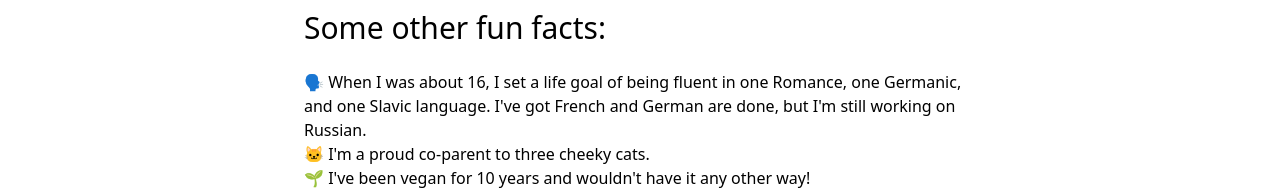
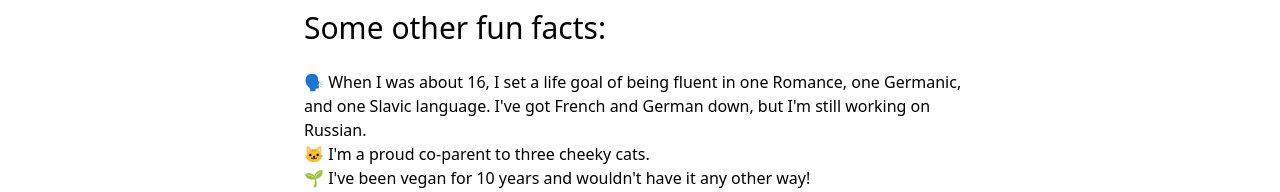
Before and after one commit to rosamundm/devblog, a Next.js app: page /about in a window 1280 px wide. Shown: the part 455-647 px from the top of the page. Built offline with nearby package versions, Linux system fonts and the light colour scheme.

Commit message:
Correct typo on about page

```diff
--- a/pages/about.js
+++ b/pages/about.js
@@ -41,7 +41,7 @@ export default function About() {
               <ul>
                   <li>
                       🗣 When I was about 16, I set a life goal of being fluent in one Romance, one
-                      Germanic, and one Slavic language. I've got French and German are done, but I'm
+                      Germanic, and one Slavic language. I've got French and German down, but I'm
                       still working on Russian.
                   </li>
                   <li>
```
